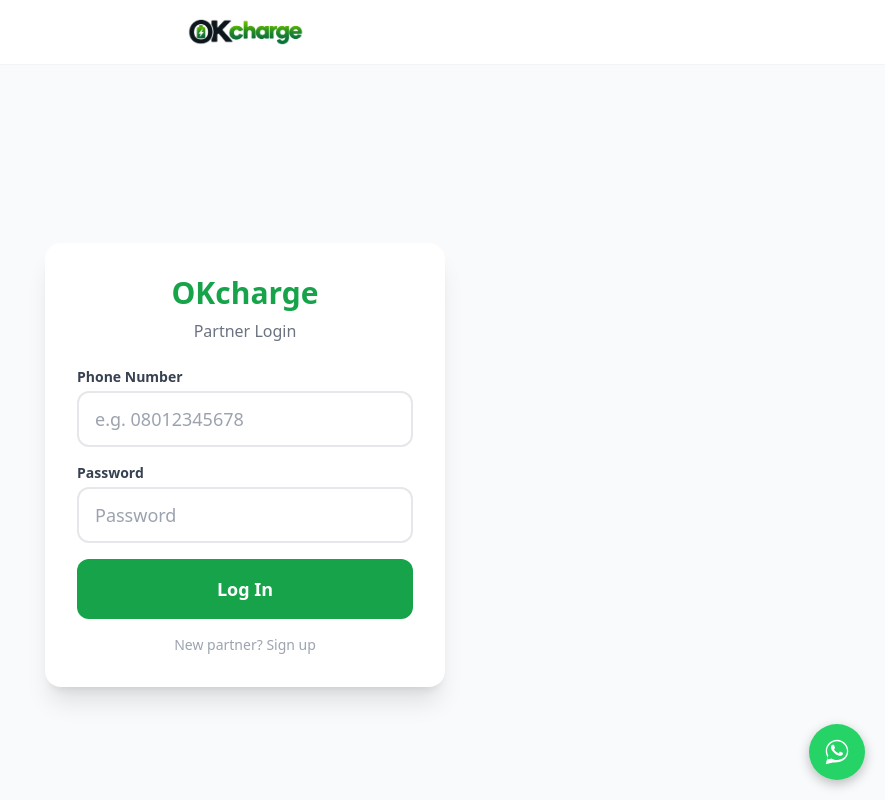
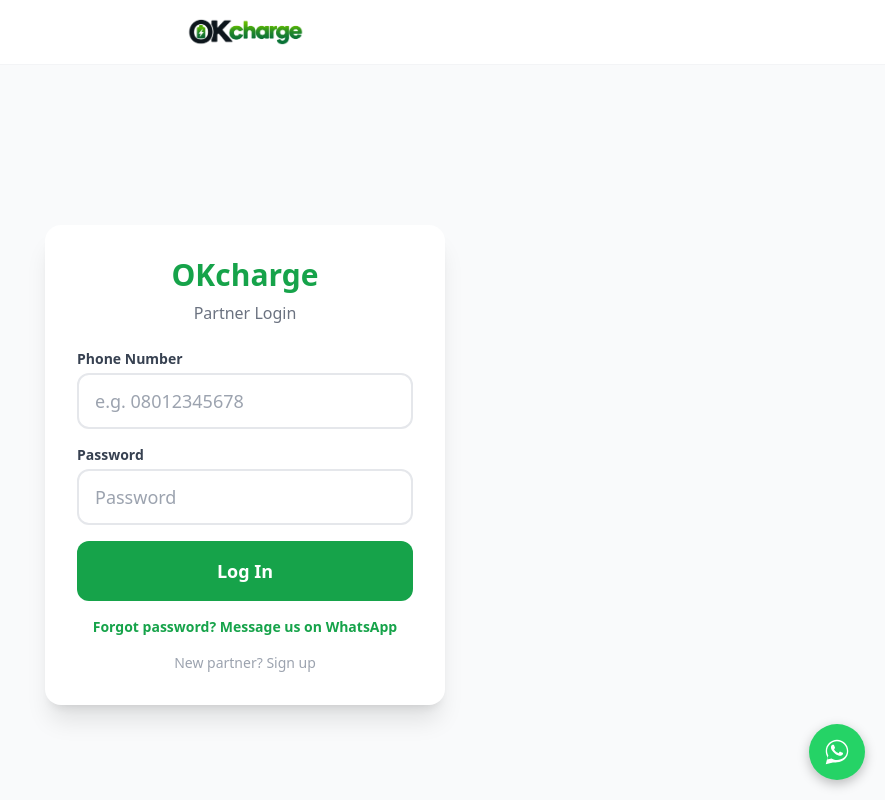
Before and after one commit to okivictor01-bit/OKcharge1, a Next.js app: page /owner/login in a window 1280 px wide. Shown: the top 800 px of the page, without its empty margins (395-1280 px from the left). Built offline with nearby package versions, Linux system fonts and the light colour scheme; no server answers.

Commit message:
Update page.tsx

```diff
--- a/src/app/owner/login/page.tsx
+++ b/src/app/owner/login/page.tsx
@@ -9,6 +9,10 @@
   if (digits.startsWith('0')) return `+234${digits.slice(1)}`;
   return `+234${digits}`;
 }
+
+const FORGOT_PASSWORD_URL =
+  'https://wa.me/2347032385674?text=' +
+  encodeURIComponent('Hello, I forgot my OKcharge partner password. My phone number is: ');
 
 export default function OwnerLoginPage() {
   const router = useRouter();
@@ -87,6 +91,8 @@
             {loading ? 'Please wait…' : 'Log In'}
           </button>
 
+          <a href={FORGOT_PASSWORD_URL} target="_blank" rel="noopener noreferrer" className="block text-center text-sm text-blue-600 font-bold">Forgot password? Message us on WhatsApp</a>
+
           <a href="/owner/signup" className="block text-center text-sm text-gray-400 hover:text-gray-600">New partner? Sign up</a>
         </div>
 
```
